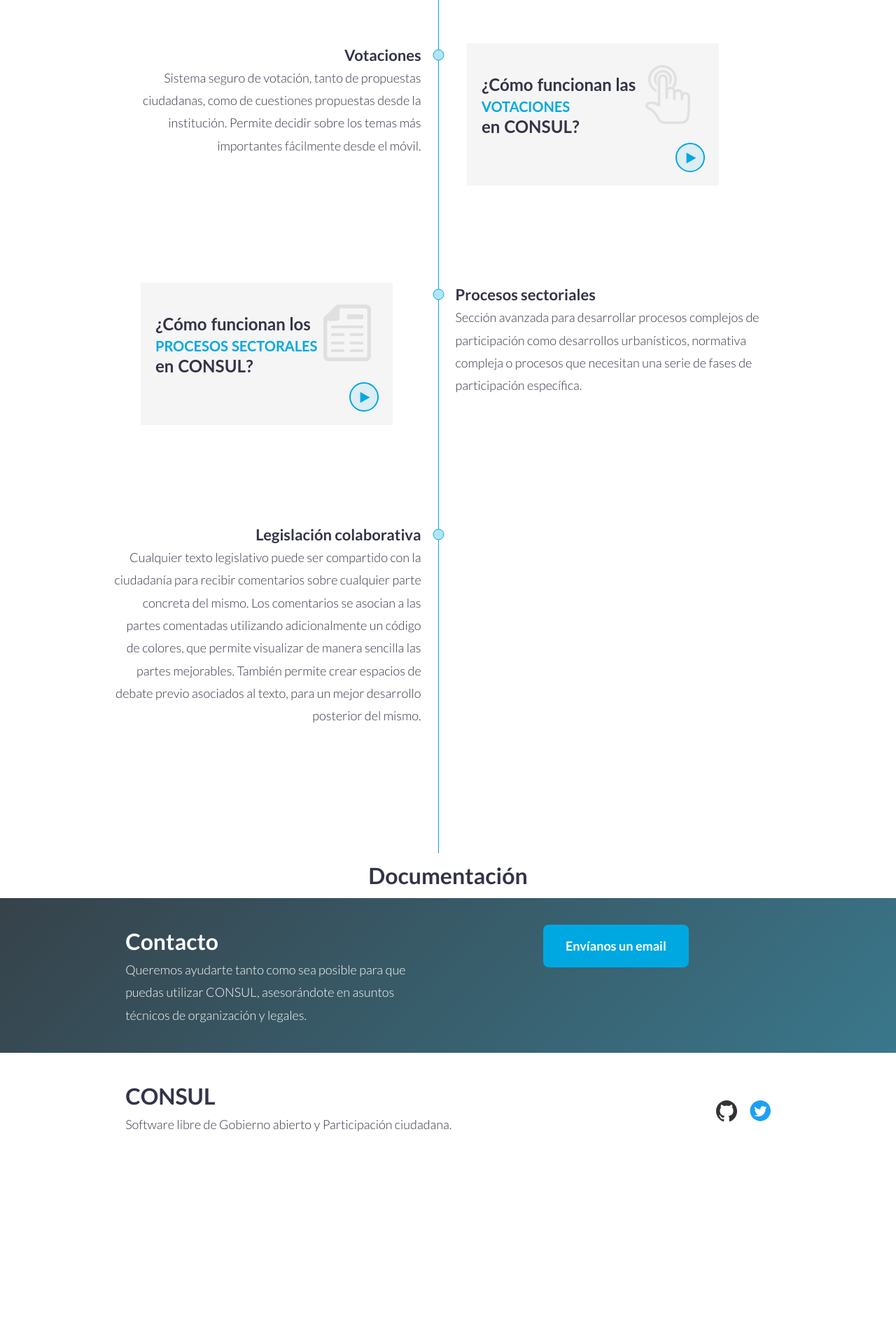
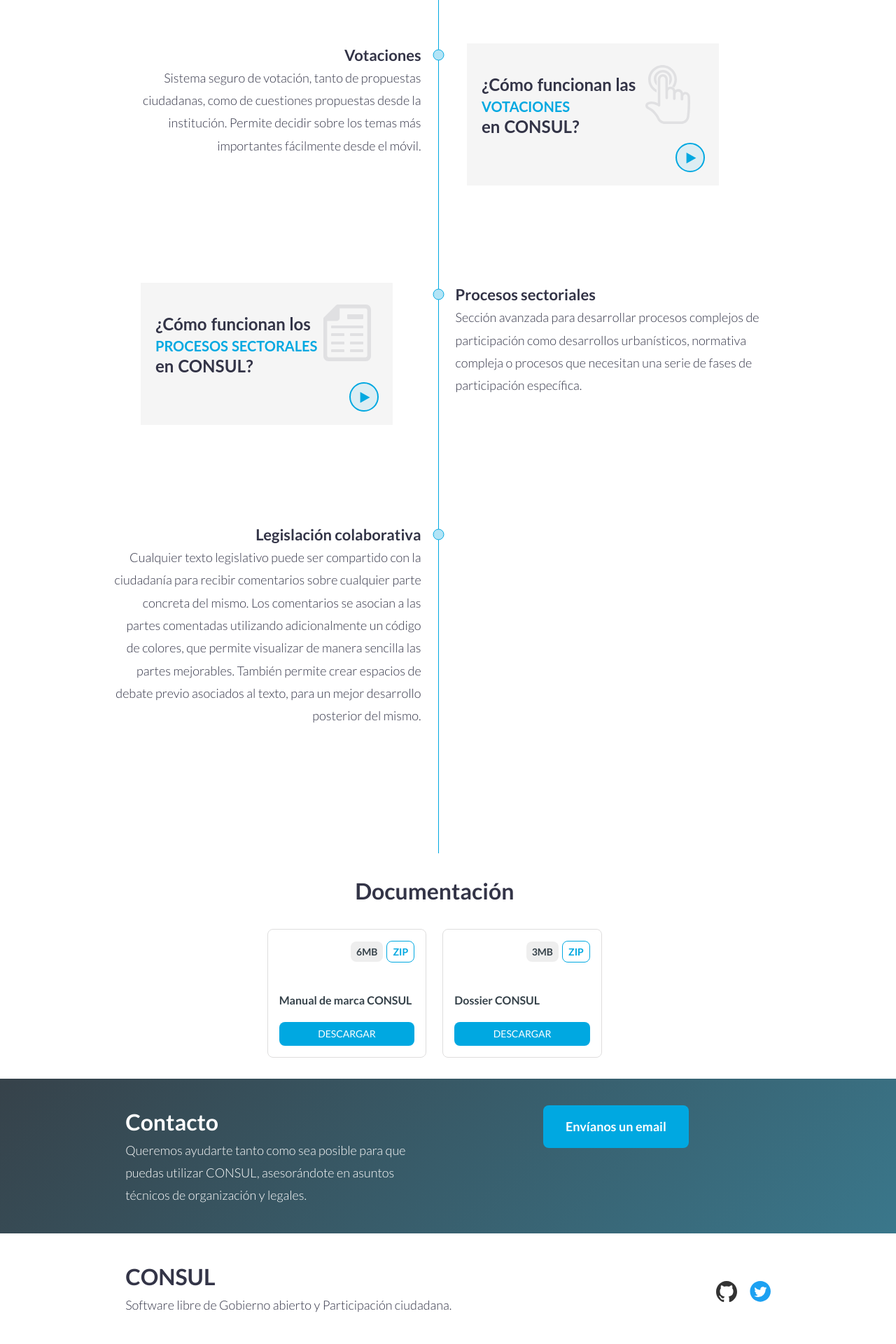
Before and after one commit to consuldemocracy/website, a Jekyll site: the page built from es/index.html, in a window 1280 px wide. Shown: the part 3791-5711 px from the top of the page at 70% size. Built offline with Jekyll 4.4.1, drawn with Linux system fonts in a browser that asks for light colours; before the commit the page ends 5453 px from its top, so only the background shows below that.

Commit message:
Added documentation section

```diff
--- a/_data/i18n/en.yml
+++ b/_data/i18n/en.yml
@@ -164,3 +164,7 @@
   processes: "Pj0rk2HRskg"
 documentation:
   title: "Documentation"
+  resources:
+    brand_guidelines: "CONSUL brand guidelines"
+    dossier: "Consul dossier"
+  download: Download
--- a/_data/i18n/es.yml
+++ b/_data/i18n/es.yml
@@ -164,3 +164,7 @@
   processes: "if-ouEDdnDk"
 documentation:
   title: "Documentación"
+  resources:
+    brand_guidelines: "Manual de marca CONSUL"
+    dossier: "Dossier CONSUL"
+  download: Descargar
--- a/_includes/documentation.html
+++ b/_includes/documentation.html
@@ -1,5 +1,30 @@
 <div class="row">
-  <div class="col-12 text-center">
-    <h2 id="documentation">{{ site.data.i18n[page.locale].documentation.title }}</h2>
+  <div class="documentation col-12 text-center">
+    <div class="margin-bottom">
+      <h2 class="margin" id="documentation">{{ site.data.i18n[page.locale].documentation.title }}</h2>
+    </div>
+
+    <div class="row margin-bottom">
+      <div class="doc-container col-3">
+        <div class="docs-info right">
+          <div class="doc-size">6MB</div>
+          <div class="doc-type">ZIP</div>
+        </div>
+        <p class="doc-title left">{{ site.data.i18n[page.locale].documentation.resources.brand_guidelines }}</p>
+        <button class="doc-download" type="button">
+          <a href="/consul_brand.zip">{{ site.data.i18n[page.locale].documentation.download }}</a>
+        </button>
+      </div>
+      <div class="doc-container col-3">
+        <div class="docs-info right">
+          <div class="doc-size">3MB</div>
+          <div class="doc-type">ZIP</div>
+        </div>
+        <p class="doc-title left">{{ site.data.i18n[page.locale].documentation.resources.dossier }}</p>
+        <button class="doc-download" type="button">
+          <a href="/consul_dossier.zip">{{ site.data.i18n[page.locale].documentation.download }}</a>
+        </button>
+      </div>
+    </div>
   </div>
 </div>
--- a/_sass/_consul.scss
+++ b/_sass/_consul.scss
@@ -164,6 +164,7 @@
   border: 2px solid transparent;
   border-radius: 8px;
   color: $dark;
+  cursor: pointer;
   display: block;
   font-size: $font-size;
   font-weight: bold;
@@ -481,7 +482,74 @@
   }
 }
 
-// 08. Footer
+// 08. Documentation
+// ------------------------
+
+.documentation {
+  .doc-container {
+    border: 1px solid #DEDDDD;
+    border-radius: 8px;
+    padding: 16px;
+    margin: 0 auto;
+    display: inline-block;
+
+    &:not(:last-child) {
+      margin-right: 20px;
+    }
+  }
+  .docs-info {
+    .doc-size {
+      padding: 4px 8px;
+      display: inline-block;
+      border-radius: 8px;
+      color: $dark;
+      background-color: #eee;
+      font-size: $font-size - 4;
+      font-weight: bold;
+      margin-right: 2px;
+    }
+
+    .doc-type {
+      padding: 4px 8px;
+      display: inline-block;
+      border-radius: 8px;
+      border: 1px solid $link;
+      color: $link;
+      font-size: $font-size - 4;
+      font-weight: bold;
+    }
+  }
+
+  .doc-title {
+    color: $dark;
+    font-size: $font-size - 2;
+    font-weight: bold;
+    margin-top: 40px;
+  }
+
+  .doc-download {
+    width: 100%;
+    padding: 6px 12px;
+    border-radius: 8px;
+    background-color: $link;
+    border: none;
+    margin: 16px 0 0 0;
+    text-transform: uppercase;
+
+    a {
+      display: inline-block;
+      width: 100%;
+      color: #fff;
+      font-size: $font-size - 4;
+
+      &:hover {
+        text-decoration: none;
+      }
+    }
+  }
+}
+
+// 09. Footer
 // ------------------------
 
 .footer {
```
Also changed, not shown: 1 other file.
